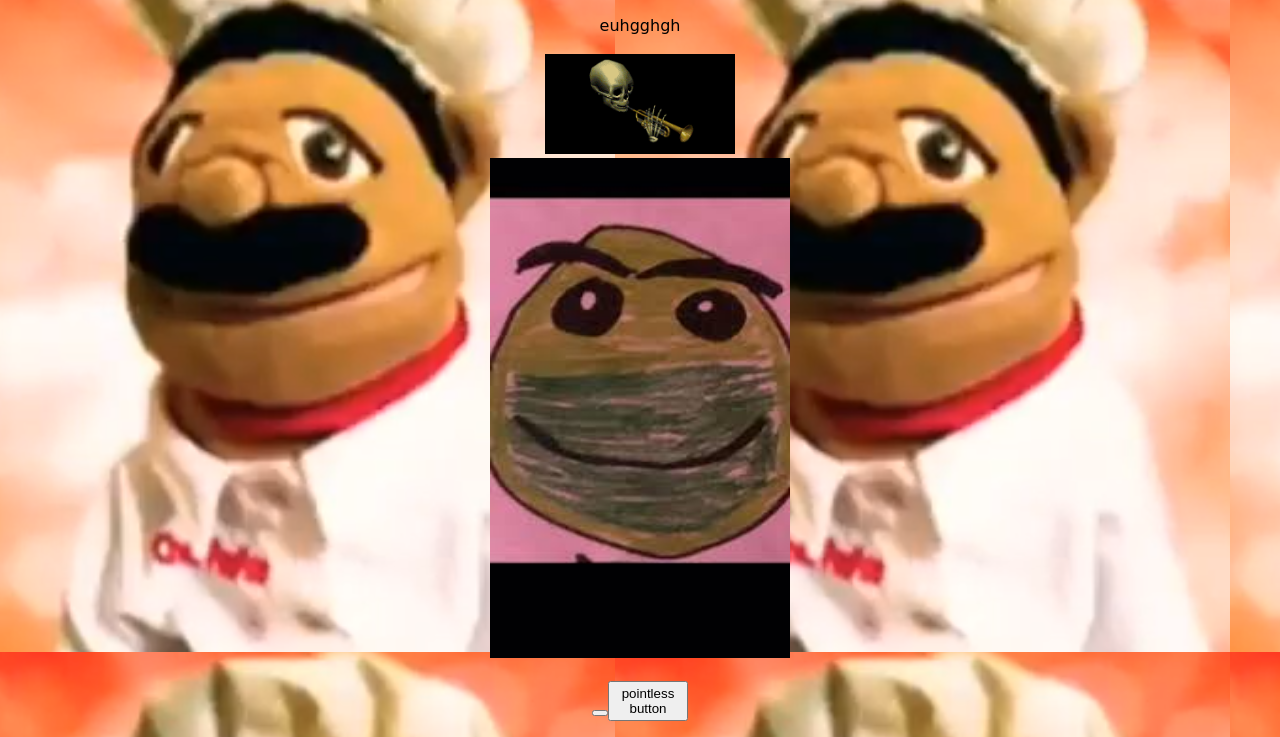
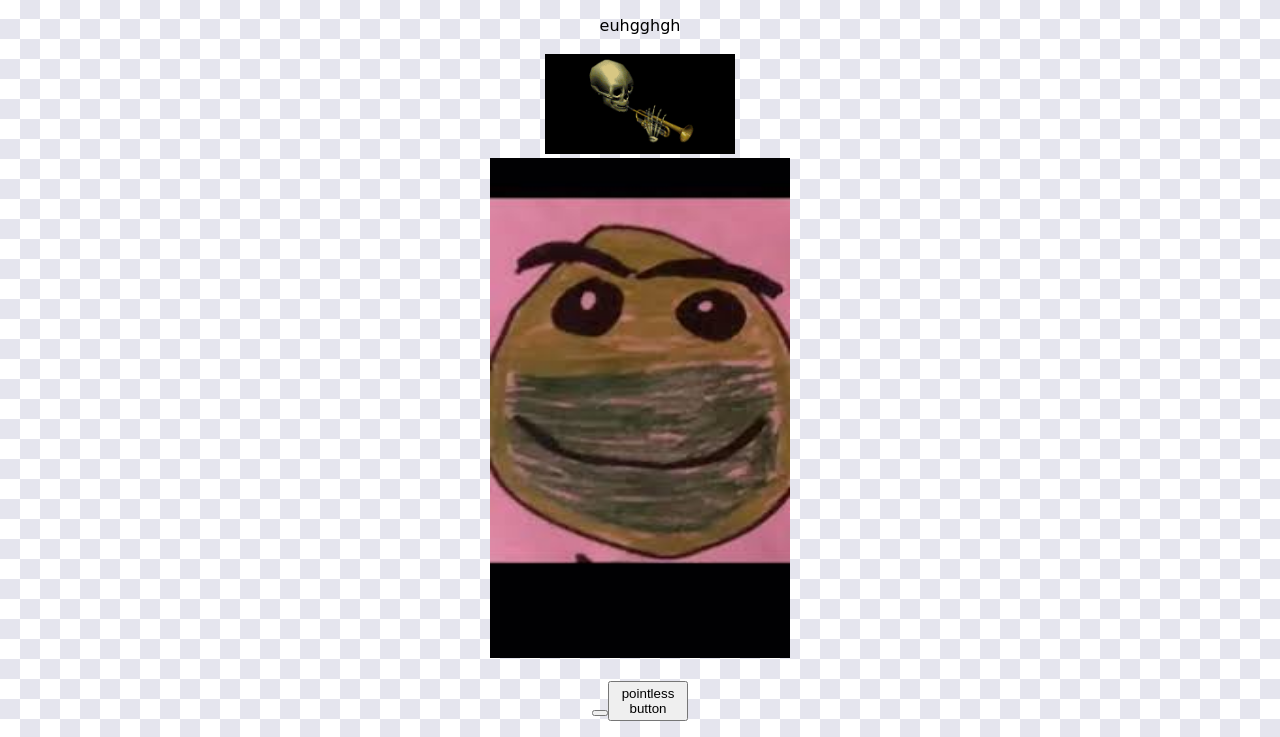
Before and after one commit to cassillyxd/cassillyxd.github.io, a plain HTML site: page index.html in a window 1280 px wide. Shown: the part 121-858 px from the top of the page. Drawn offline with Linux system fonts and the light colour scheme.

Commit message:
Update index.html

```diff
--- a/index.html
+++ b/index.html
@@ -32,7 +32,7 @@
 
 <style>
     body {
-      background-image: url('images/chefpp.png');
+      background-image: url('images/gridWhite.png');
 
 
     }
```
